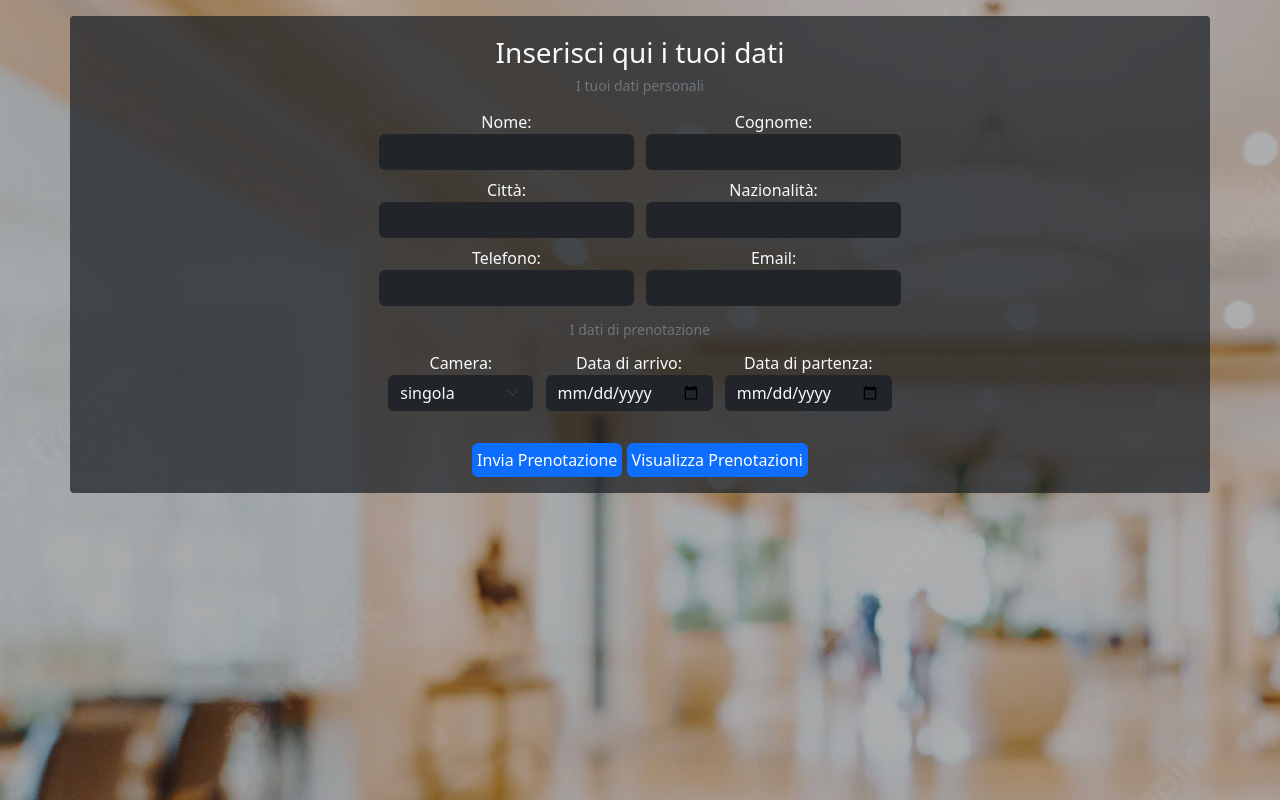
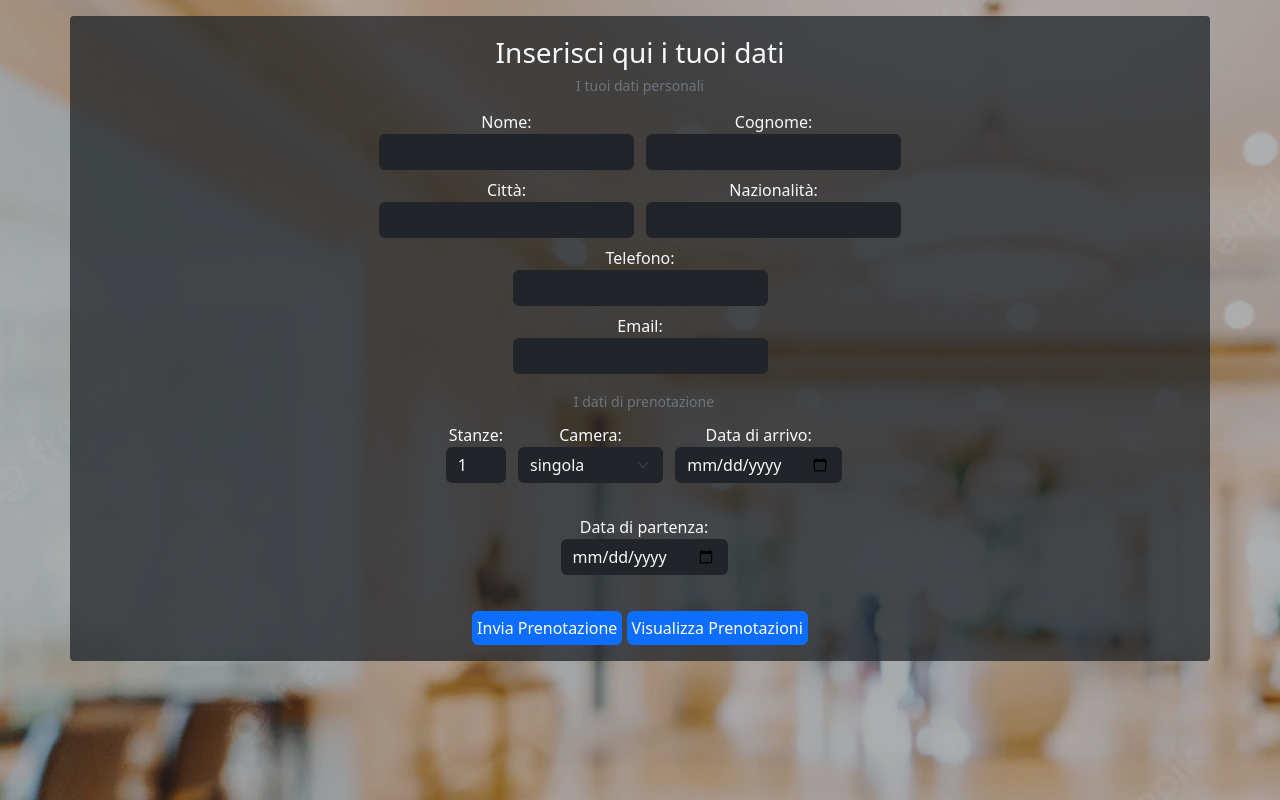
Before and after one commit to Malin18-SU/Malin18-SU.github.io, a PHP site: page / in a window 1280 px wide. Shown: the part 66-866 px from the top of the page. Run offline with PHP 8.4, Linux system fonts and the light colour scheme.

Commit message:
Aggiornamento aggiuntivo generale

```diff
--- a/css/myStyle.css
+++ b/css/myStyle.css
@@ -73,3 +73,7 @@ div.ui-dialog-buttonpane .ui-button {
     width:100%;
     height: fit-content;
 }
+
+#ncamere {
+    width: 60px;
+}
--- a/index.html
+++ b/index.html
@@ -44,6 +44,7 @@
                     <label class="p-1">
                         Nazionalità:
                         <input type="text" name="nazionalità" id="nazio" class="form-control bg-dark border-0 text-light">
+
                     </label>
 
                     <label class="p-1">
@@ -51,6 +52,7 @@
                         <input type="tel" name="telefono" id="numero" class="form-control bg-dark border-0 text-light" pattern="[0-9]{3}[0-9]{3}[0-9]{4}">
                     </label>
 
+                    <br>
                     <label class="p-1">
                         Email:
                         <input type="email" name="email" id="email" class="form-control bg-dark border-0 text-light">
@@ -58,15 +60,20 @@
 
                 </div>
 
-                <div class="container m-auto p-1">
+                <div class="container m-1 p-1">
                     <h3 class="form-text">I dati di prenotazione</h3>
+                    <label class="p-1">
+                        Stanze:
+                        <input id="ncamere" type="number" value="1" min="1" class="form-control bg-dark border-0 text-light">
+                        <br>
+                    </label>
                     <label class="p-1">
                         Camera:
                         <select id="camera" name="camera" class="form-select bg-dark border-0 text-light">
-                            <option value="singola">singola</option>
-                            <option value="doppia">doppia</option>
-                            <option value="quadrupla">quadrupla</option>
-                            <option value="love">luna di miele</option>
+                            <option value="1">singola</option>
+                            <option value="2">doppia</option>
+                            <option value="3">quadrupla</option>
+                            <option value="4">luna di miele</option>
                         </select>
                         <br>
                     </label>
--- a/js/myScript.js
+++ b/js/myScript.js
@@ -1,9 +1,9 @@
 $().ready(function() {
     let prenotazioni = [];
     let n_prenotazioni = 0;
+    let numero_camere = [5, 5, 5, 5];
     let current = $.datepicker.formatDate('yy-mm-dd', new Date());
     $('#checkin').attr("min", current);
-
     $('#checkin').change(function(){
         $('#checkout').attr("min", $('#checkin').val());
     })
@@ -31,6 +31,12 @@ $().ready(function() {
                 alarm = "Non sono presenti prenotazioni nel registro";
                 break;
 
+            case 410:   //errore: non sono presenti camere di quel tipo
+                console.log("code: " + code + ", error");
+                alarm = "Non sono più disponibili questo tipo di camere";
+                break;
+
+
             case 430:   //errore del form non compilato correttamente
                 console.log("code: " + code + ", error");
                 alarm = "Form non valido";
@@ -46,6 +52,10 @@ $().ready(function() {
     //click del form
     $('#submit').click(function() {
         if($('#form_pren').valid()){
+            if(numero_camere[$('#camera').val()-1] < 1){    //check del numerro di stanze
+                alert_check(410);
+                return false;
+            }
             $('#form_pren').submit();
             aggiungi_Prenotazione();
             alert_check(210);
@@ -91,11 +101,13 @@ $().ready(function() {
         this.nazionalita = $('#nazio').val();
         this.telefono = $('#numero').val();
         this.email = $('#email').val();
-        this.camera = $('#camera').val();
+        this.ncamere = $('#ncamere').val();
+        this.camera = $('#camera option:selected').text();
         this.checkin = $('#checkin').val();
         this.checkout = $('#checkout').val();
 
         n_prenotazioni++;
+        numero_camere[$('#camera').val()-1]-=this.ncamere;
 
         return this;
     }
@@ -150,7 +162,9 @@ $().ready(function() {
         //event.stopImmediatePropagation();
     })
 
-
+        $('#ncamere').change(function() {
+            $('#ncamere').attr('max', numero_camere[$('#camera').val()-1]);
+        })
 
         //stampa a schermo le prenotazioni registrate
         function printPrenotazioni(){
@@ -176,6 +190,7 @@ $().ready(function() {
                     "Nazionalità: " + prenotazioni[pren].nazionalita + "<br>" +
                     "Numero: " + prenotazioni[pren].telefono + "<br>" +
                     "Email: " + prenotazioni[pren].email + "<br>" +
+                    "Numero di camere: " + prenotazioni[pren].ncamere + "<br>" +
                     "Camera: " + prenotazioni[pren].camera + "<br>" +
                     "Check-in: " + prenotazioni[pren].checkin + "<br>" +
                     "Check-out: " + prenotazioni[pren].checkout);
```
